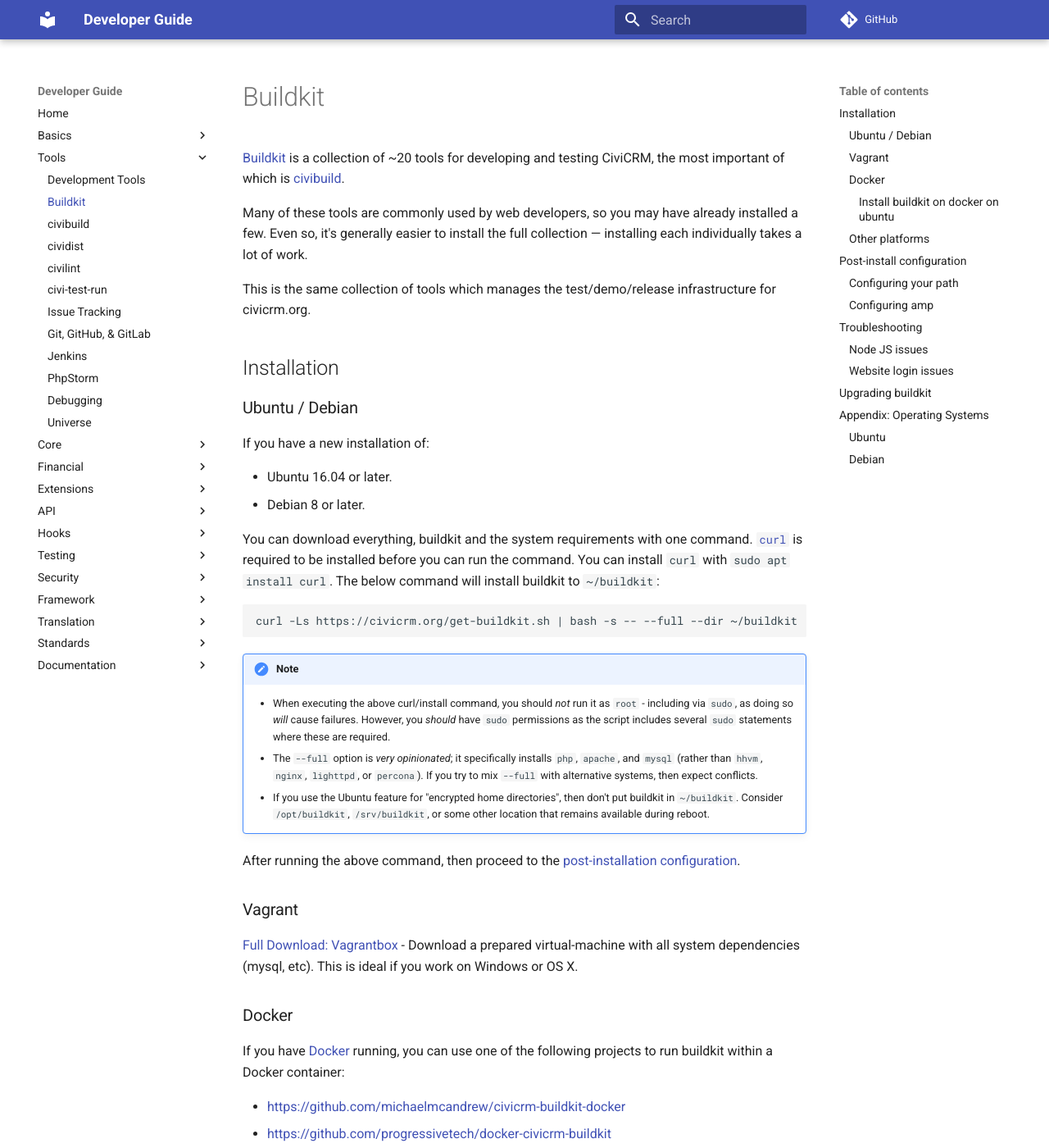
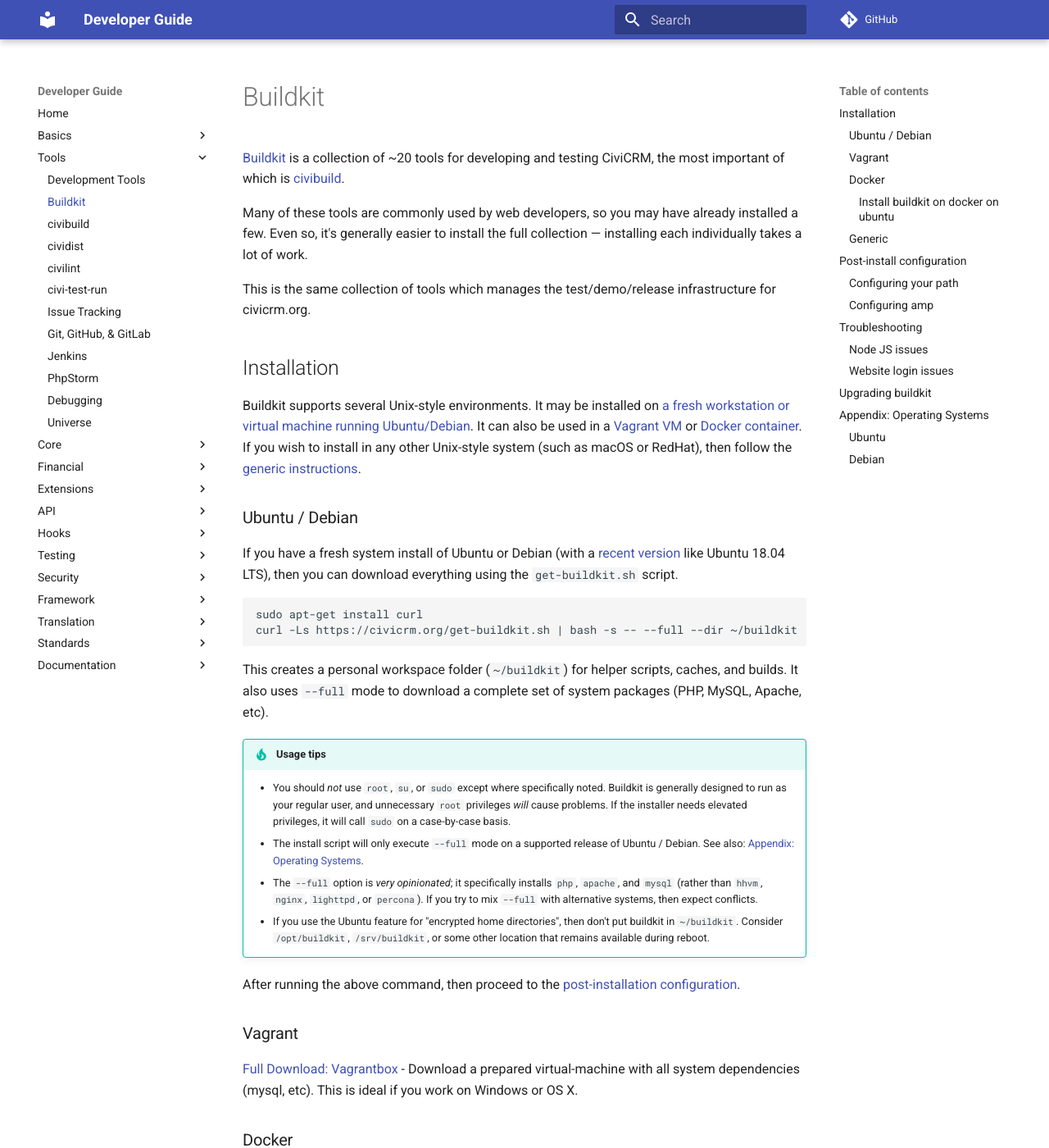
Before and after one commit to civicrm/civicrm-dev-docs, an MkDocs documentation site: the page built from docs/tools/buildkit.md, in a window 1280 px wide and 1400 px high. Shown: the whole window at 82% size. Built offline with MkDocs 1.6.1 and Material for MkDocs 9.7.7, drawn with Linux system fonts in a browser that asks for light colours; comment, search, counter and statistics services are not loaded; old or Windows-style settings are respelled for this version of MkDocs; some of the changed text lies outside the part shown.

Commit message:
buildkit.md - Update intro. Use hyperlinks. Educate re:`--full`.

````diff
--- a/docs/tools/buildkit.md
+++ b/docs/tools/buildkit.md
@@ -8,22 +8,23 @@
 
 ## Installation
 
+Buildkit supports several Unix-style environments. It may be installed on [a fresh workstation or virtual machine running Ubuntu/Debian](#ubuntu-debian). It can also be used in a [Vagrant VM](#vagrant) or [Docker container](#docker). If you wish to install in any other Unix-style system (such as macOS or RedHat), then follow the [generic instructions](#other-platforms).
+
 ### Ubuntu / Debian
 
-If you have a new installation of:
-
- * Ubuntu 16.04 or later.
- * Debian 8 or later.
-
-You can download everything, buildkit and the system requirements with one command. [`curl`](https://curl.haxx.se/) is required to be installed before you can run the command. You can install `curl` with `sudo apt install curl`.  The below command will install buildkit to `~/buildkit`:
+If you have a fresh system install of Ubuntu or Debian (with a [recent version](#operating-systems) like Ubuntu 18.04 LTS), then you can download everything using the `get-buildkit.sh` script.
 
 ```bash
+sudo apt-get install curl
 curl -Ls https://civicrm.org/get-buildkit.sh | bash -s -- --full --dir ~/buildkit
 ```
 
-!!! note
+This creates a personal workspace folder (`~/buildkit`) for helper scripts, caches, and builds. It also uses `--full` mode to download a complete set of system packages (PHP, MySQL, Apache, etc).
 
-    * When executing the above curl/install command, you should *not* run it as `root` - including via `sudo`, as doing so *will* cause failures. However, you *should* have `sudo` permissions as the script includes several `sudo` statements where these are required.
+!!! tip "Usage tips"
+
+    * You should *not* use `root`, `su`, or `sudo` except where specifically noted. Buildkit is generally designed to run as your regular user, and unnecessary `root` privileges *will* cause problems. If the installer needs elevated privileges, it will call `sudo` on a case-by-case basis.
+    * The install script will only execute `--full` mode on a supported release of Ubuntu / Debian. See also: [Appendix: Operating Systems](#operating-systems).
     * The `--full` option is *very opinionated*; it specifically installs `php`, `apache`, and `mysql` (rather than `hhvm`, `nginx`, `lighttpd`, or `percona`). If you try to mix `--full` with alternative systems, then expect conflicts.
     * If you use the Ubuntu feature for "encrypted home directories", then don't put buildkit in `~/buildkit`. Consider `/opt/buildkit`, `/srv/buildkit`, or some other location that remains available during reboot.
 
@@ -72,8 +73,7 @@
 
 More information is in the Readme: https://github.com/michaelmcandrew/civicrm-buildkit-docker/blob/master/README.md
 
-
-### Other platforms
+### Generic {:#other-platforms}
 
 You may install buildkit in other environments. The main pre-requisites are:
 
@@ -242,9 +242,9 @@
 
 ## Appendix: Operating Systems {:#operating-systems}
 
-Currently Buildkit includes [specific, tested install steps](https://github.com/civicrm/civicrm-buildkit/blob/e278123c2a5edb525a01c816283d30b882aa8fab/bin/civi-download-tools#L329) for the following Ubuntu and Debian operating system releases - note that recently removed versions are shown in this list for information and are marked in the final column.
+Currently Buildkit includes specific, tested install steps for the following Ubuntu and Debian operating system releases.  Note that recently removed versions are shown in this list for information and are marked in the final column.
 
-There are no specific installer steps for MacOS but Buildkit itself is fully usable on a Mac. Buildkit does not natively support running on Windows at this time but other options are available (e.g: Vagrant/Docker).
+There are no specific installer steps for macOS but Buildkit itself is fully usable on a Mac. Buildkit does not natively support running on Windows at this time but other options are available (e.g: Vagrant/Docker).
 
 !!! note
     Versions of Ubuntu and Debian running on Windows Subsystem for Linux (WSL) and WSL2 are not currently compatible with Buildkit.
````
